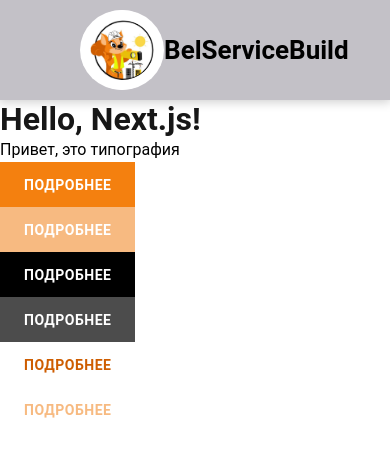
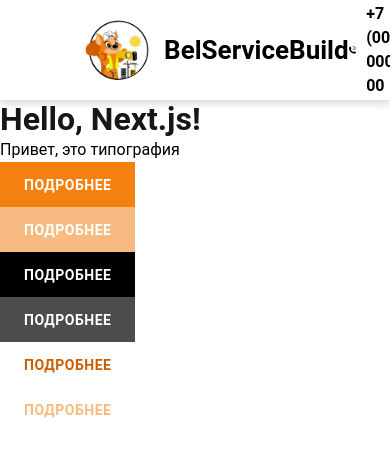
Before and after one commit to Ananasovna/BelServiceBuild, a Next.js app: page / in a window 390 px wide. Shown: the top 456 px of the page. Built offline with nearby package versions, Linux system fonts and the light colour scheme.

Commit message:
feat: create Telephone

```diff
--- /dev/null
+++ b/src/common/components/contacts/telephone/telephone.module.scss
@@ -0,0 +1,5 @@
+.wrapper {
+  display: flex;
+  gap: 10px;
+  align-items: center;
+}
--- /dev/null
+++ b/src/common/components/contacts/telephone/telephone.tsx
@@ -0,0 +1,16 @@
+import { Typography } from '@/common/components/typography/typography'
+import { TelephoneIcon } from '@/common/icons/telephoneIcon'
+import Link from 'next/link'
+
+import s from './telephone.module.scss'
+
+export const Telephone = () => {
+  return (
+    <div>
+      <Link className={s.wrapper} href={'tel:+79622575839'}>
+        <TelephoneIcon height={'20px'} width={'20px'} />
+        <Typography variant={'subtitle1'}>+7 (000) 000 00 00</Typography>
+      </Link>
+    </div>
+  )
+}
--- a/src/common/components/header/header.module.scss
+++ b/src/common/components/header/header.module.scss
@@ -7,7 +7,7 @@
   height: 100px;
   padding: 0 80px;
 
-  background: var(--color-light-300);
+  background: var(--color-light-100);
   box-shadow: 0 1px 10px 1px rgb(0 0 0 / 20%);
 }
 
@@ -23,3 +23,9 @@
   background: var(--color-light-100);
   border-radius: 50%;
 }
+
+.logoWrapper {
+  display: flex;
+  gap: 10px;
+  align-items: center;
+}
--- a/src/common/components/header/header.tsx
+++ b/src/common/components/header/header.tsx
@@ -1,4 +1,5 @@
 import logo from '@/../public/image/logo.jpg'
+import { Telephone } from '@/common/components/contacts/telephone/telephone'
 import { Typography } from '@/common/components/typography/typography'
 import Image from 'next/image'
 
@@ -7,10 +8,12 @@ import s from './header.module.scss'
 export const Header = () => {
   return (
     <div className={s.header}>
-      <div className={s.logo}>
+      <div className={s.logoWrapper}>
         <Image alt={'Логотип компании'} className={s.logo} src={logo} />
+        <Typography variant={'large'}>BelServiceBuild</Typography>
       </div>
-      <Typography variant={'large'}>BelServiceBuild</Typography>
+
+      <Telephone />
     </div>
   )
 }
--- /dev/null
+++ b/src/common/icons/telephoneIcon.tsx
@@ -0,0 +1,55 @@
+type TelephoneIconProps = {
+  color?: string
+  height?: string
+  width?: string
+}
+
+export const TelephoneIcon = ({
+  color = '#000',
+  height = '30px',
+  width = '30px',
+}: TelephoneIconProps) => {
+  return (
+    <svg
+      fill={color}
+      height={height}
+      id={'Capa_1'}
+      version={'1.1'}
+      viewBox={'0 0 512.001 512.001'}
+      width={width}
+      x={'0px'}
+      xmlSpace={'preserve'}
+      xmlns={'http://www.w3.org/2000/svg'}
+      y={'0px'}
+    >
+      <g>
+        <path
+          d="M462.491,468.206l-33.938,33.937c-6.062,6.031-23.812,9.844-24.343,9.844c-107.435,0.905-210.869-41.279-286.882-117.31
+		C41.097,318.46-1.136,214.619,0.036,106.872c0-0.063,3.891-17.312,9.938-23.312l33.937-33.968
+		c12.453-12.437,36.295-18.062,52.998-12.5l7.156,2.406c16.703,5.562,34.155,23.999,38.78,40.967l17.093,62.717
+		c4.64,17-1.594,41.186-14.031,53.623l-22.687,22.687c22.25,82.467,86.919,147.121,169.339,169.402l22.687-22.688
+		c12.438-12.438,36.687-18.656,53.687-14.031l62.718,17.125c16.937,4.594,35.374,22.03,40.968,38.748l2.375,7.156
+		C480.552,431.926,474.928,455.769,462.491,468.206z M287.996,255.993h31.999c0-35.343-28.655-63.998-63.998-63.998v31.999
+		C273.636,223.994,287.996,238.368,287.996,255.993z M415.992,255.993c0-88.373-71.623-159.996-159.995-159.996v32
+		c70.591,0,127.996,57.436,127.996,127.996H415.992z M255.997,0v31.999c123.496,0,223.993,100.497,223.993,223.994h31.999
+		C511.989,114.622,397.368,0,255.997,0z"
+        />
+      </g>
+      <g></g>
+      <g></g>
+      <g></g>
+      <g></g>
+      <g></g>
+      <g></g>
+      <g></g>
+      <g></g>
+      <g></g>
+      <g></g>
+      <g></g>
+      <g></g>
+      <g></g>
+      <g></g>
+      <g></g>
+    </svg>
+  )
+}
```
